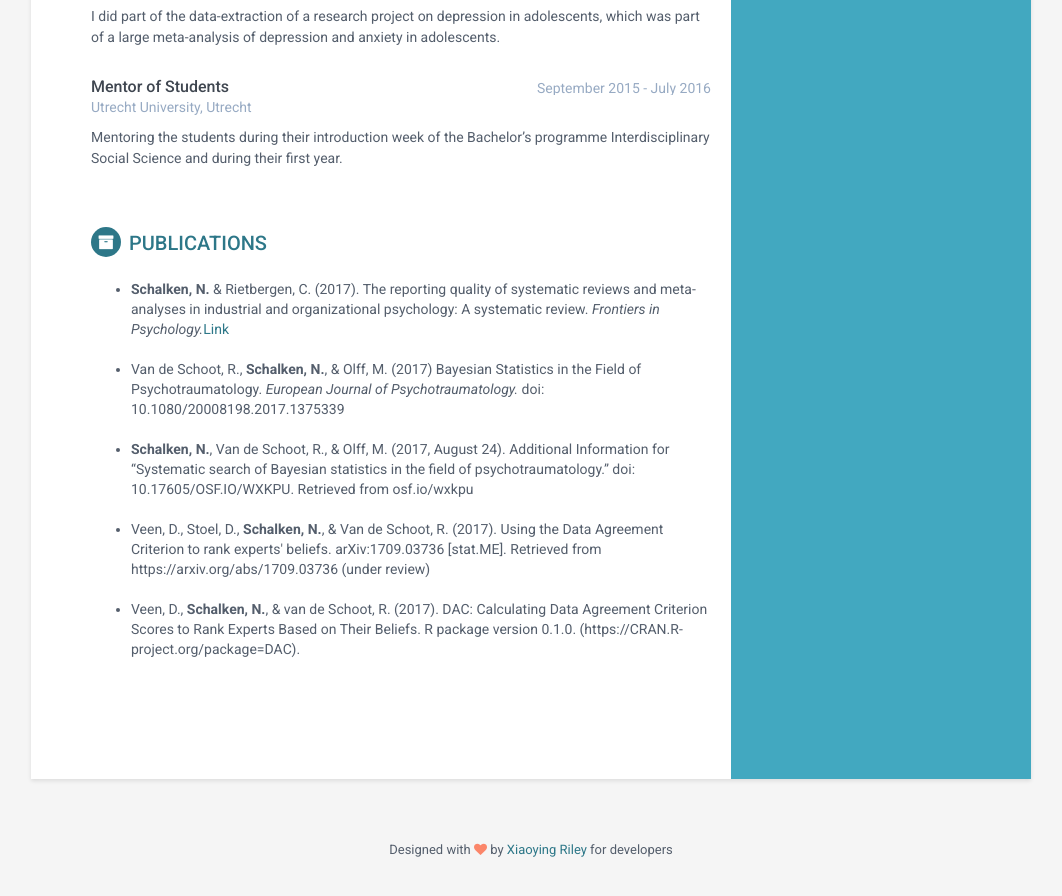
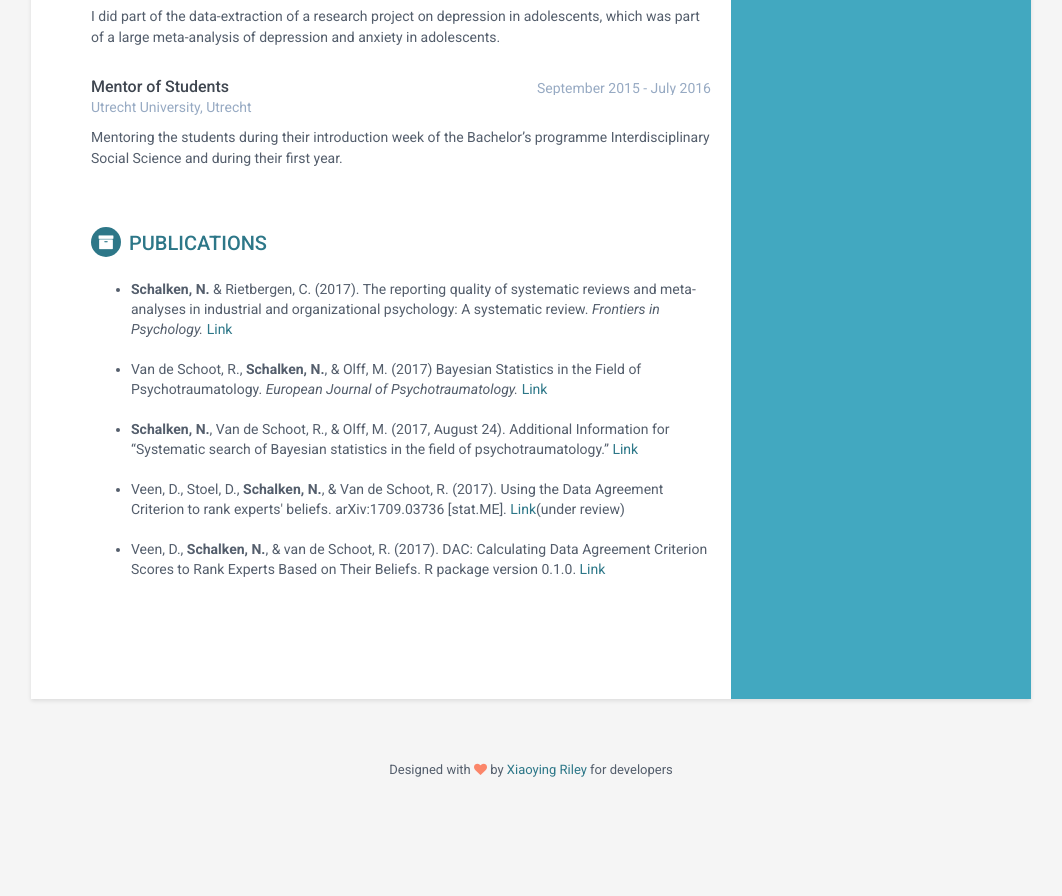
Before and after one commit to NaomiSchalken/naomischalken.github.io, a Jekyll site: the page built from index.html, in a window 1280 px wide, cut to the strip 685-1606 px from the top of the page. Shown: the top 896 px of the strip, without its empty margins (109-1171 px from the left). Built offline with Jekyll 4.4.1, drawn with Linux system fonts in a browser that asks for light colours; after the commit the page ends 1526 px from its top, so only the background shows below that.

Commit message:
Update projects.html

```diff
--- a/_includes/projects.html
+++ b/_includes/projects.html
@@ -7,16 +7,15 @@
   <div class="intro">
 
   <ul>
-  <li> <b>Schalken, N.</b> & Rietbergen, C. (2017). The reporting quality of systematic reviews and meta-analyses in industrial and organizational psychology: A systematic review. <i>Frontiers in Psychology.</i><a href="doi: 10.3389/fpsyg.2017.01395">Link</a></li>
+  <li> <b>Schalken, N.</b> & Rietbergen, C. (2017). The reporting quality of systematic reviews and meta-analyses in industrial and organizational psychology: A systematic review. <i>Frontiers in Psychology.</i> <a href="https://doi.org/10.3389/fpsyg.2017.01395">Link</a></li>
   <br>
-  <li> Van de Schoot, R., <b>Schalken, N.</b>, & Olff, M. (2017) Bayesian Statistics in the Field of Psychotraumatology. <i>European Journal of Psychotraumatology.</i>
-  doi: 10.1080/20008198.2017.1375339 </li>
+  <li> Van de Schoot, R., <b>Schalken, N.</b>, & Olff, M. (2017) Bayesian Statistics in the Field of Psychotraumatology. <i>European Journal of Psychotraumatology.</i> <a href="https://doi.org/10.1080/20008198.2017.1375339">Link</a></li>
   <br>
-  <li> <b>Schalken, N.</b>, Van de Schoot, R., & Olff, M. (2017, August 24). Additional Information for “Systematic search of Bayesian statistics in the field of psychotraumatology.” doi: 10.17605/OSF.IO/WXKPU. Retrieved from osf.io/wxkpu </li>
+  <li> <b>Schalken, N.</b>, Van de Schoot, R., & Olff, M. (2017, August 24). Additional Information for “Systematic search of Bayesian statistics in the field of psychotraumatology.” <a href="https://osf.io/wxkpu/">Link</a></li>
   <br>
-  <li> Veen, D., Stoel, D., <b>Schalken, N.</b>, & Van de Schoot, R. (2017). Using the Data Agreement Criterion to rank experts' beliefs. arXiv:1709.03736 [stat.ME]. Retrieved from https://arxiv.org/abs/1709.03736 (under review) </li>
+  <li> Veen, D., Stoel, D., <b>Schalken, N.</b>, & Van de Schoot, R. (2017). Using the Data Agreement Criterion to rank experts' beliefs. arXiv:1709.03736 [stat.ME]. <a href="https://arxiv.org/abs/1709.03736">Link</a>(under review)</li>
   <br>
-  <li> Veen, D., <b>Schalken, N.</b>, & van de Schoot, R. (2017). DAC: Calculating Data Agreement Criterion Scores to Rank Experts Based on Their Beliefs. R package version 0.1.0. (https://CRAN.R-project.org/package=DAC). </li>
+  <li> Veen, D., <b>Schalken, N.</b>, & van de Schoot, R. (2017). DAC: Calculating Data Agreement Criterion Scores to Rank Experts Based on Their Beliefs. R package version 0.1.0. <a href="https://CRAN.R-project.org/package=DAC">Link</a></li>
   </ul>
 
 
```
